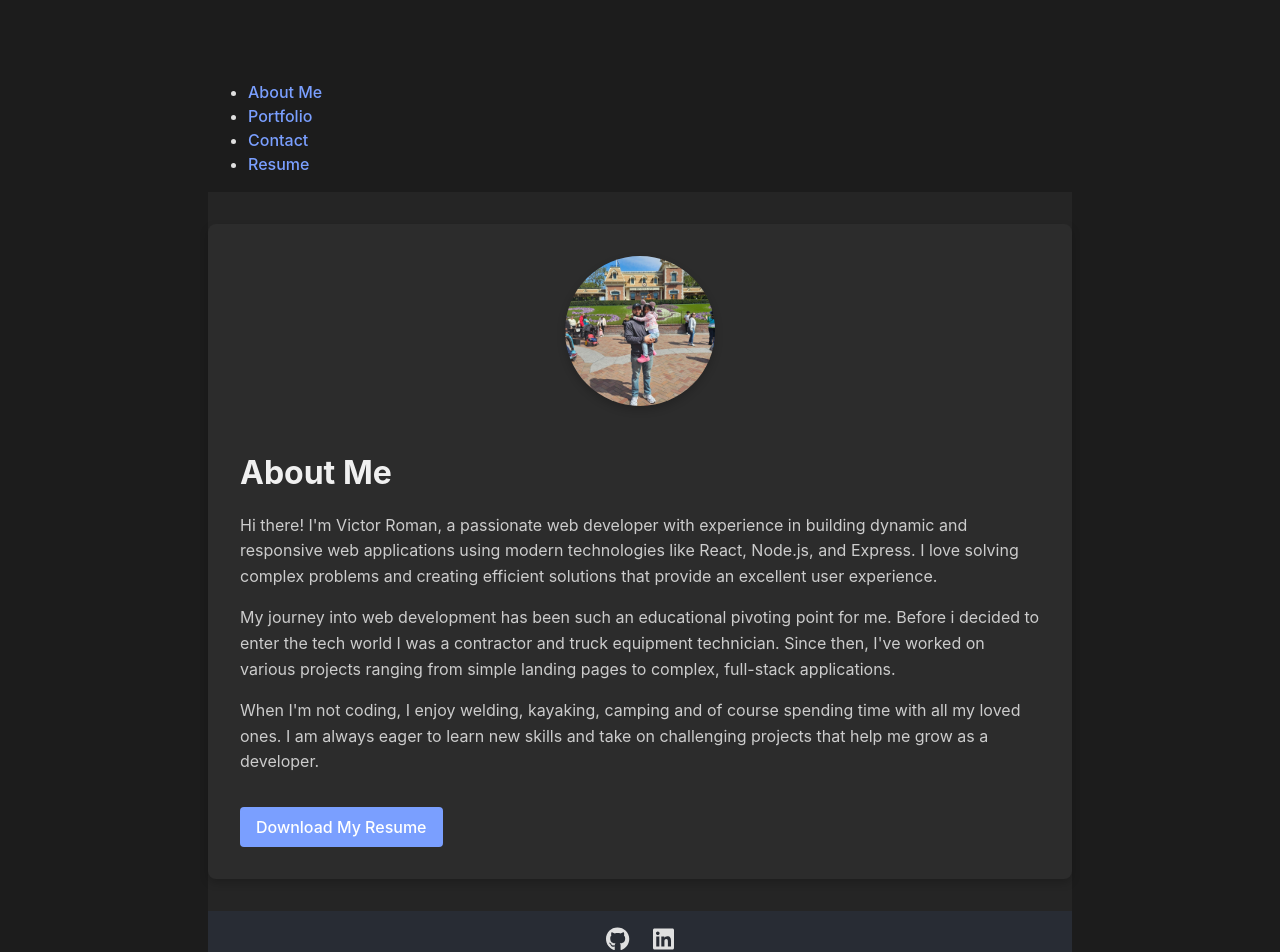
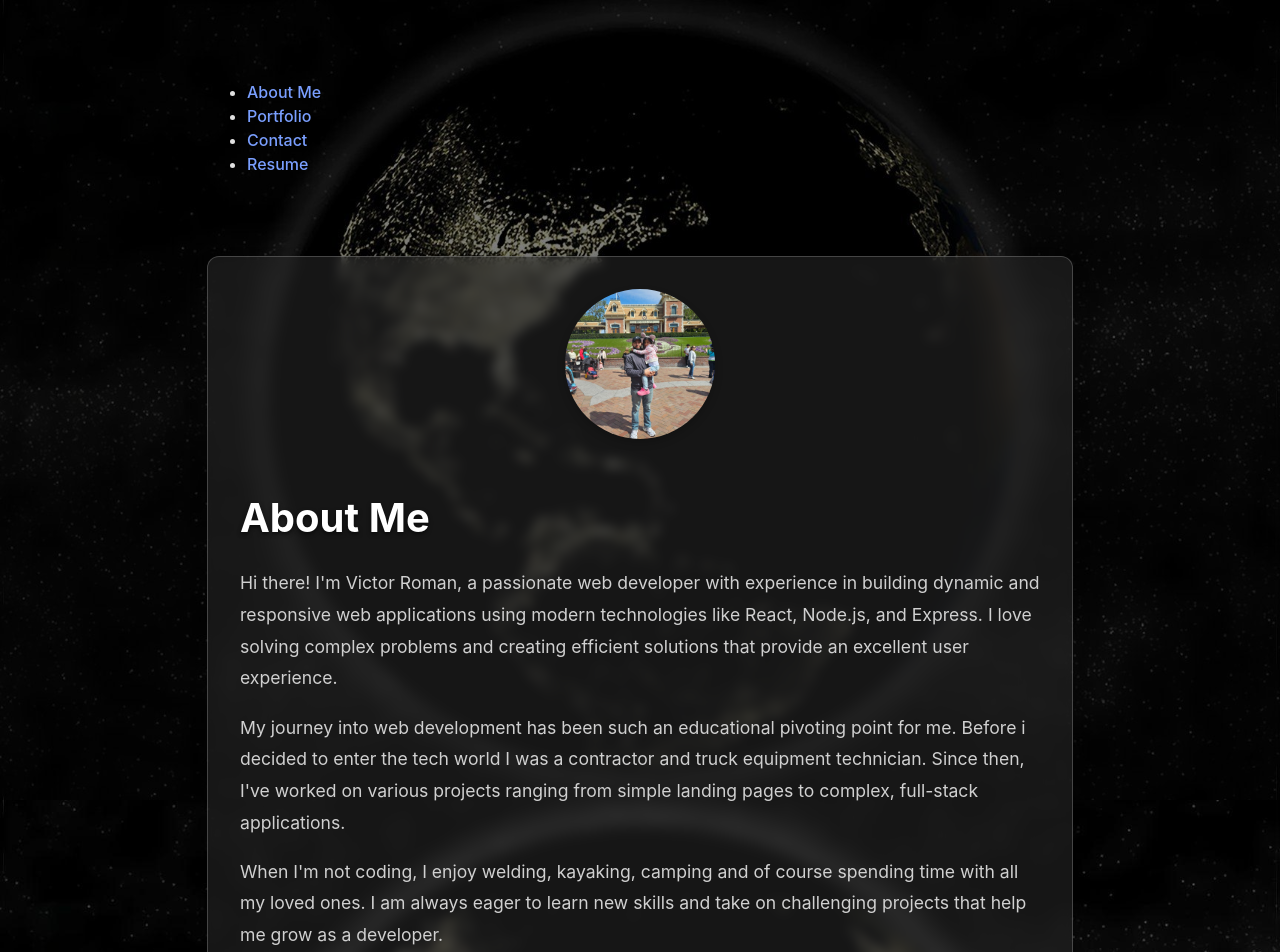
Before and after one commit to Romantech91/My--portfolio-2, a React (Vite) app: page / in a window 1280 px wide. Shown: the top 952 px of the page. Built offline with nearby package versions, Linux system fonts and the light colour scheme; the HTML template or start-up script is replaced by a standard one.

Commit message:
editing w/ background image and styling in app.css

```diff
--- a/src/App.css
+++ b/src/App.css
@@ -6,7 +6,6 @@
   margin: 0 auto;
   padding: 2rem;
   box-sizing: border-box;
-  background-color: #1c1c1c; /* Darker background */
   color: #e0e0e0; /* Light text color */
 }
 
@@ -19,7 +18,6 @@ main {
   width: 100%;
   padding: 2rem 0;
   box-sizing: border-box;
-  background-color: #252525; /* Slightly darker background for main content */
   color: #e0e0e0; /* Light text color */
 }
 
--- a/src/components/About.css
+++ b/src/components/About.css
@@ -1,11 +1,14 @@
 .about {
-  background-color: #2c2c2c;
-  color: #e0e0e0;
-  padding: 2rem;
-  max-width: 800px;
-  margin: 0 auto;
-  border-radius: 8px;
-  box-shadow: 0 4px 8px rgba(0, 0, 0, 0.2);
+  background-color: rgba(44, 44, 44, 0.5); /* Semi-transparent dark background */
+  color: #e0e0e0; /* Text color for readability */
+  padding: 2rem; /* Padding inside the card */
+  max-width: 800px; /* Limit width for alignment */
+  margin: 2rem auto; /* Center align with margin */
+  border-radius: 12px; /* Softer rounded corners */
+  box-shadow: 0 8px 16px rgba(0, 0, 0, 0.3); /* Deeper shadow for floating effect */
+  backdrop-filter: blur(6px); /* Blur effect for modern look */
+  border: 1px solid rgba(255, 255, 255, 0.2); /* Subtle border */
+  text-align: center; /* Center all text for consistency */
 }
 
 .about-content {
@@ -30,29 +33,51 @@
 }
 
 .about-text h2 {
-  font-size: 2rem;
-  margin-bottom: 1rem;
-  color: #f0f0f0;
+  font-size: 2.5rem; /* Slightly larger for better readability */
+  margin-bottom: 1.2rem;
+  color: #ffffff; /* Pure white for headers */
+  text-shadow: 0 2px 4px rgba(0, 0, 0, 0.6); /* Add text shadow for contrast */
 }
 
 .about-text p {
-  font-size: 1rem;
-  line-height: 1.6;
+  font-size: 1.1rem; /* Slightly larger text for readability */
+  line-height: 1.8;
   margin-bottom: 1rem;
-  color: #cccccc;
+  color: #d0d0d0; /* Lighter gray for better readability */
 }
 
 .resume-link {
   display: inline-block;
-  padding: 0.5rem 1rem;
+  padding: 0.7rem 1.5rem;
   margin-top: 1rem;
-  background-color: #7a9fff;
-  color: white;
+  background: linear-gradient(90deg, #ffe66d, #ffd700); /* Warm yellow gradient */
+  color: #333333; /* Dark text for contrast */
   text-decoration: none;
-  border-radius: 4px;
-  transition: background-color 0.3s ease;
+  border-radius: 8px;
+  font-weight: bold;
+  font-size: 1rem;
+  box-shadow: 0 4px 10px rgba(255, 214, 0, 0.5); /* Soft yellow glow */
+  transition: all 0.3s ease;
 }
 
 .resume-link:hover {
-  background-color: #5f8eff;
+  background: linear-gradient(90deg, #ffd700, #ffe66d); /* Reverse gradient */
+  box-shadow: 0 6px 15px rgba(255, 214, 0, 0.7); /* Stronger glow on hover */
+  transform: translateY(-2px); /* Slight lift effect */
 }
+
+
+@media (max-width: 768px) {
+  .about {
+    padding: 1.5rem; /* Reduce padding on smaller screens */
+    margin: 1rem auto; /* Adjust margin for spacing */
+  }
+
+  .about-text h2 {
+    font-size: 2rem; /* Adjust font size for smaller screens */
+  }
+
+  .about-text p {
+    font-size: 1rem; /* Adjust paragraph text for smaller screens */
+  }
+}
--- a/src/index.css
+++ b/src/index.css
@@ -28,9 +28,24 @@ body {
   margin: 0;
   min-width: 320px;
   min-height: 100vh;
-  background-color: #1c1c1c;
+  background: url('./assets/night-time-earth.jpg') no-repeat center center fixed;
+  background-size: cover;
   color: rgba(230, 230, 230, 0.87);
+  position: relative;
+  z-index: 0;
 }
+
+body::before {
+  content: '';
+  position: fixed;
+  top: 0;
+  left: 0;
+  width: 100%;
+  height: 100%;
+  background-color: rgba(0, 0, 0, 0.5);
+  z-index: -1;
+}
+
 
 h1 {
   font-size: 3.2em;
```
Also changed, not shown: src/assets/night-time-earth.jpg (added).
